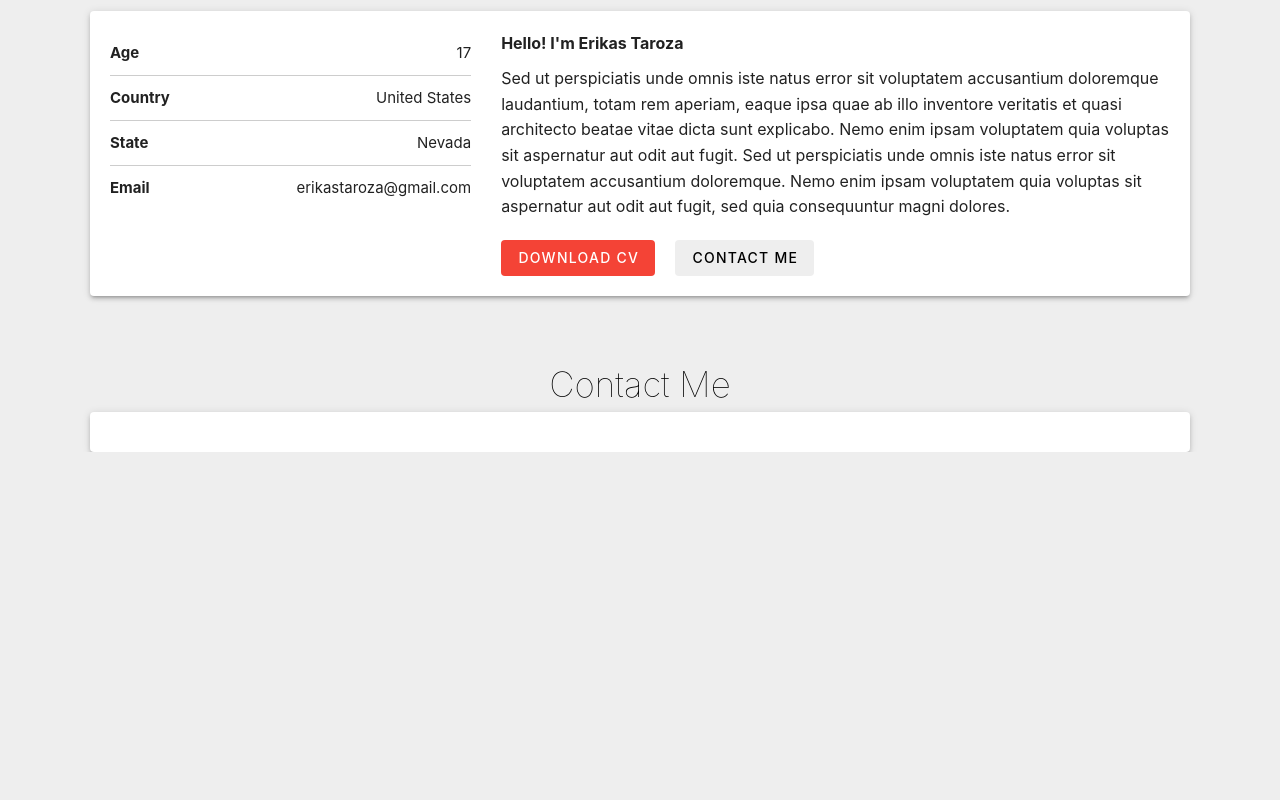
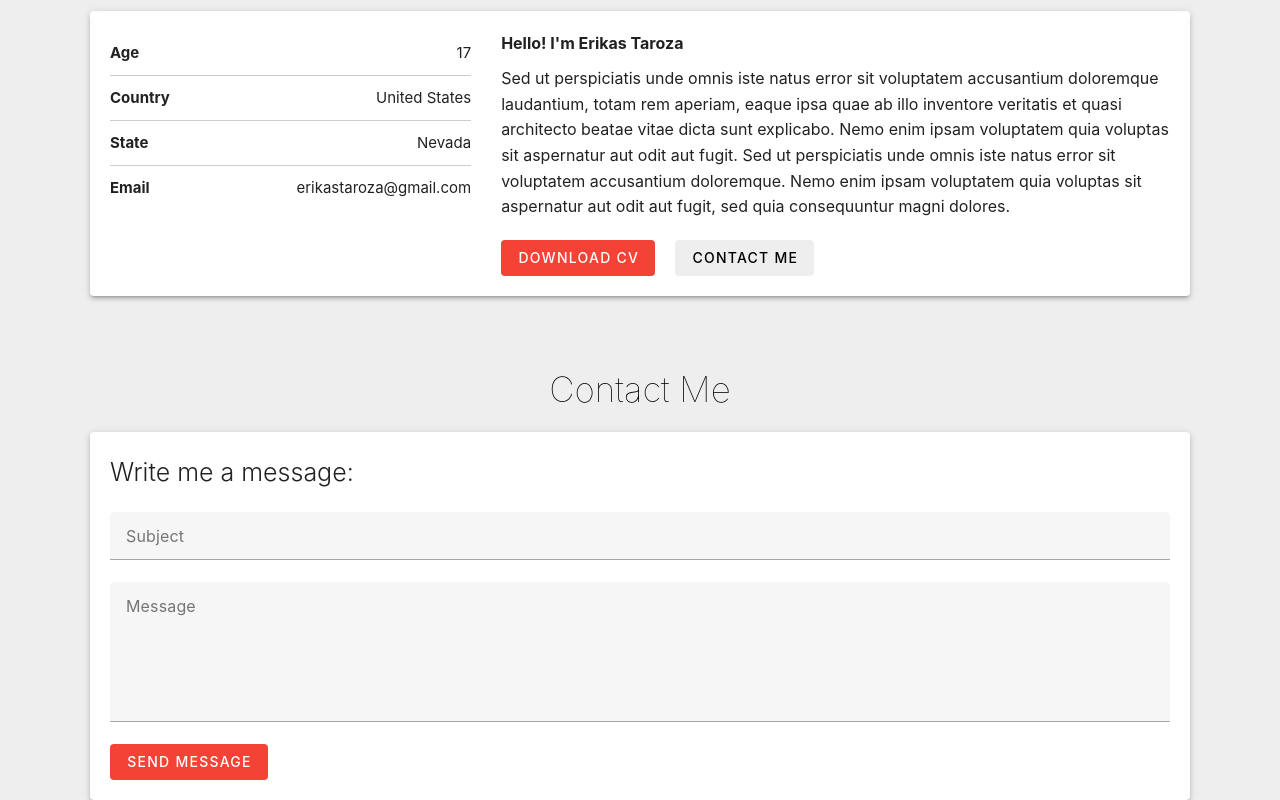
Before and after one commit to erikas-taroza/erikas-taroza.github.io, a Vue app: page / in a window 1280 px wide. Shown: the part 619-1419 px from the top of the page. Before the commit the page ends 1071 px from the top, so only its background shows below. Built offline with nearby package versions, Linux system fonts and the light colour scheme.

Commit message:
Finish contact card.

```diff
--- a/src/components/Contact.vue
+++ b/src/components/Contact.vue
@@ -1,4 +1,16 @@
 <script setup lang="ts">
+import { ref } from "vue";
+
+const subject = ref("");
+const message = ref("");
+
+function onSendMessage() {
+    //TODO: Use third party email API.
+    window.open(`mailto:erikastaroza@gmail.com?subject=${subject.value}&body=${message.value}`);
+
+    subject.value = "";
+    message.value = "";
+}
 
 </script>
 
@@ -6,22 +18,38 @@
     <div class="container">
         <h1>Contact Me</h1>
         <v-card class="card" elevation="3">
-
+            <h2>Write me a message:</h2>
+            <v-text-field
+                v-model="subject"
+                density="comfortable"
+                label="Subject"
+            />
+            <v-textarea
+                v-model="message"
+                density="comfortable"
+                label="Message"
+            />
+            <v-btn variant="flat" color="primary" @click="onSendMessage()">Send Message</v-btn>
         </v-card>
     </div>
 </template>
 
 <style scoped>
-    @media(min-width: 800px) {
-        .card {
-            max-width: 1100px;
-            width: 100%;
-        }
+    .card {
+        max-width: 1100px;
+        width: 100%;
     }
 
     h1 {
         font-weight: lighter;
         font-size: 35px;
-        margin-top: 10px;
+        margin-top: 15px;
+        margin-bottom: 15px;
+    }
+
+    h2 {
+        font-weight: 300;
+        font-size: 25px;
+        margin-bottom: 20px;
     }
 </style>
```
